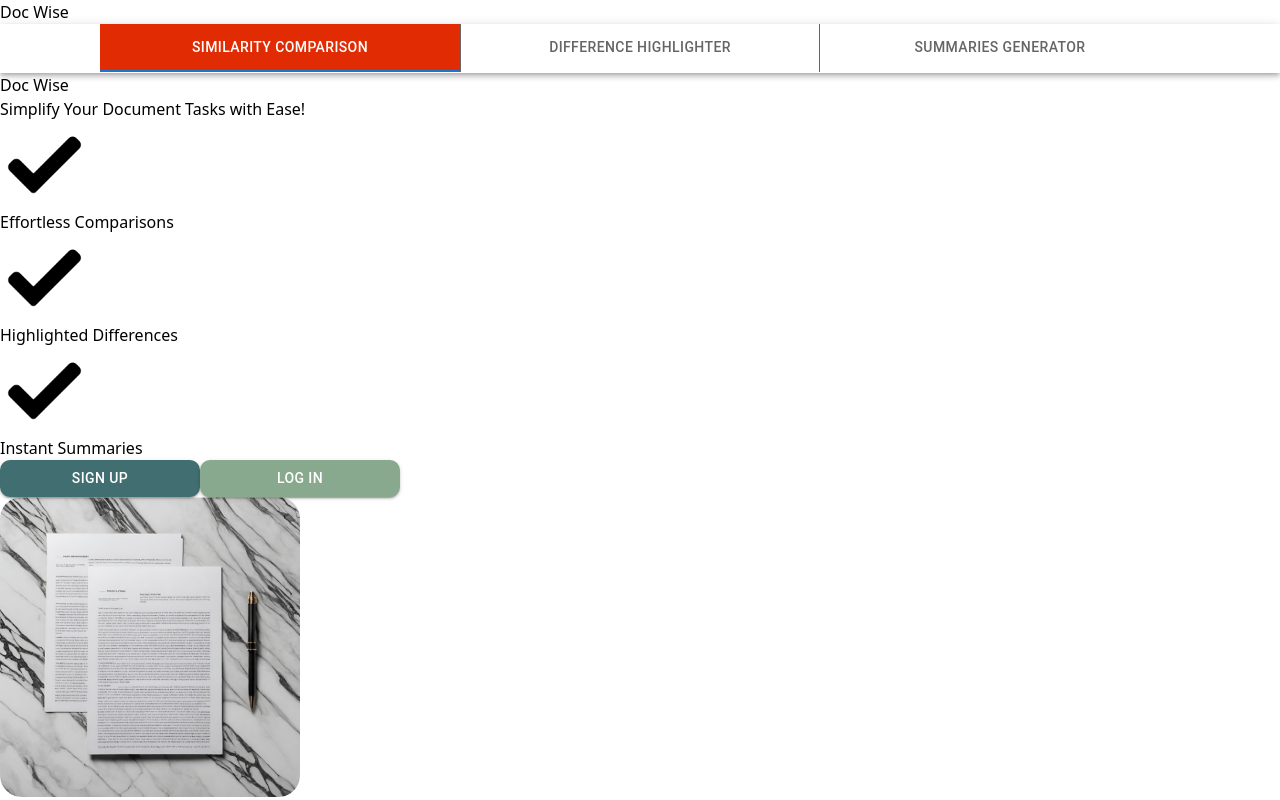
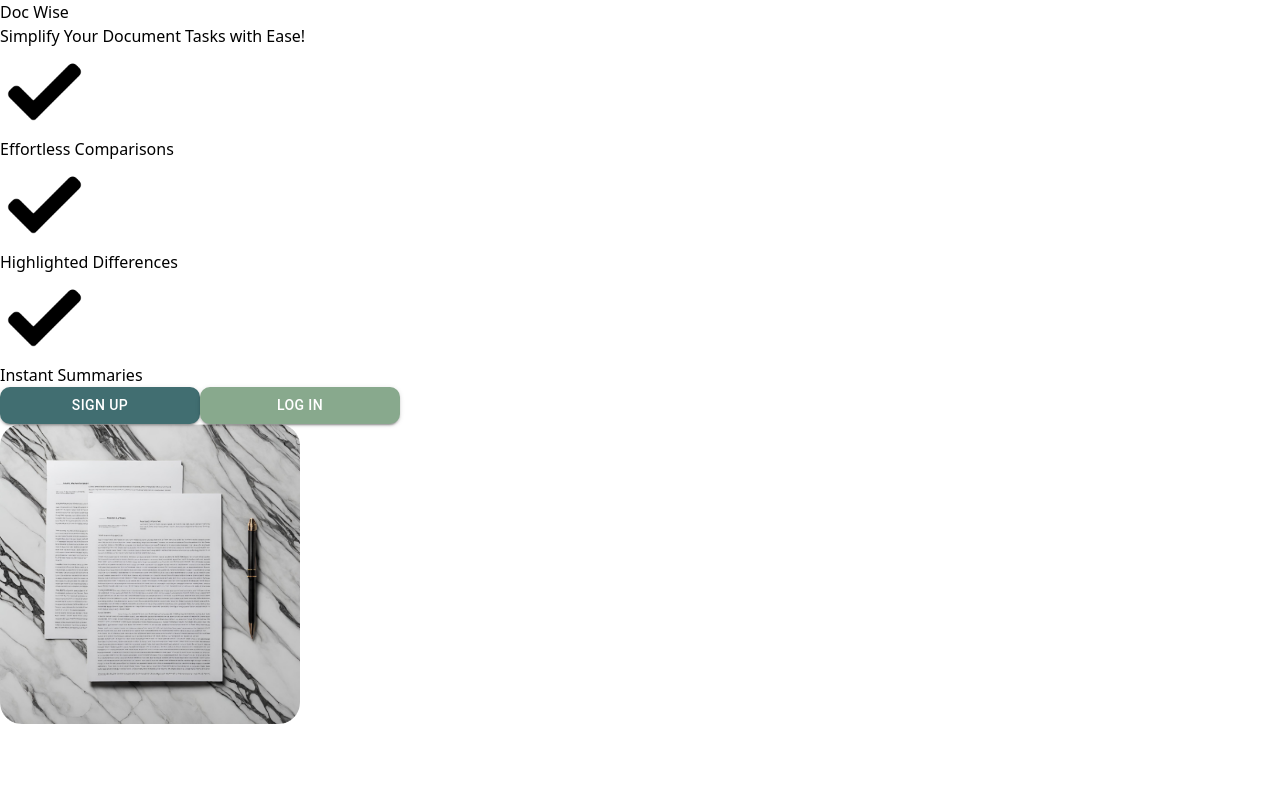
Before and after one commit to hsihak/Doc-Wise, a React (Vite) app: page / in a window 1280 px wide. Built offline with nearby package versions, Linux system fonts and the light colour scheme.

Commit message:
fix: resolve minor overflow issue

```diff
--- a/src/App.jsx
+++ b/src/App.jsx
@@ -1,26 +1,40 @@
 import './App.css';
-import { BrowserRouter as Router, Routes, Route } from 'react-router-dom';
+import { BrowserRouter as Router, Routes, Route, useLocation } from 'react-router-dom';
 import Home from './assets/pages/Home';
 import PhaseOne from './assets/pages/PhaseOne';
-import PhaseTwo from './assets/pages/PhaseTwo'; // Removed curly braces
-import PhaseThree from './assets/pages/PhaseThree'; // Removed curly braces
+import PhaseTwo from './assets/pages/PhaseTwo';
+import PhaseThree from './assets/pages/PhaseThree';
 import { Header } from './assets/components/Header/Header';
 import SubHeader from './assets/components/Header/SubHeader';
 
+function App() {
+  // Wrap your entire App component with Router
+  return (
+    <Router>
+      <AppContent />
+    </Router>
+  );
+}
 
-function App() {
+function AppContent() {
+  const location = useLocation();
+
+  // Define an array of routes where the headers should be shown
+  const showHeadersRoutes = ['/phase-one', '/phase-two', '/phase-three'];
+
+  // Check if the current route is in the array of routes where headers should be shown
+  const shouldShowHeaders = showHeadersRoutes.includes(location.pathname);
+
   return (
     <>
-      <Router>
-        <Header/>
-        <SubHeader/>
+      {shouldShowHeaders && <Header />}
+      {shouldShowHeaders && <SubHeader />}
       <Routes>
         <Route path='/' element={<Home />} />
         <Route path='/phase-one' element={<PhaseOne />} />
         <Route path='/phase-two' element={<PhaseTwo />} />
         <Route path='/phase-three' element={<PhaseThree />} />
       </Routes>
-      </Router>
     </>
   );
 }
--- a/src/assets/components/DropMenu/FileUpload.jsx
+++ b/src/assets/components/DropMenu/FileUpload.jsx
@@ -150,7 +150,7 @@ export default function FileUpload(props) {
         <Box
         sx={{
             maxHeight: '200px', // Set the maximum height for the container
-            overflow: 'scroll',
+            overflow: 'auto',
             paddingInline: '30px'
         }}>
         <ul>{filesList}</ul>
```
Lines whose indentation alone changed are shown as unchanged.
